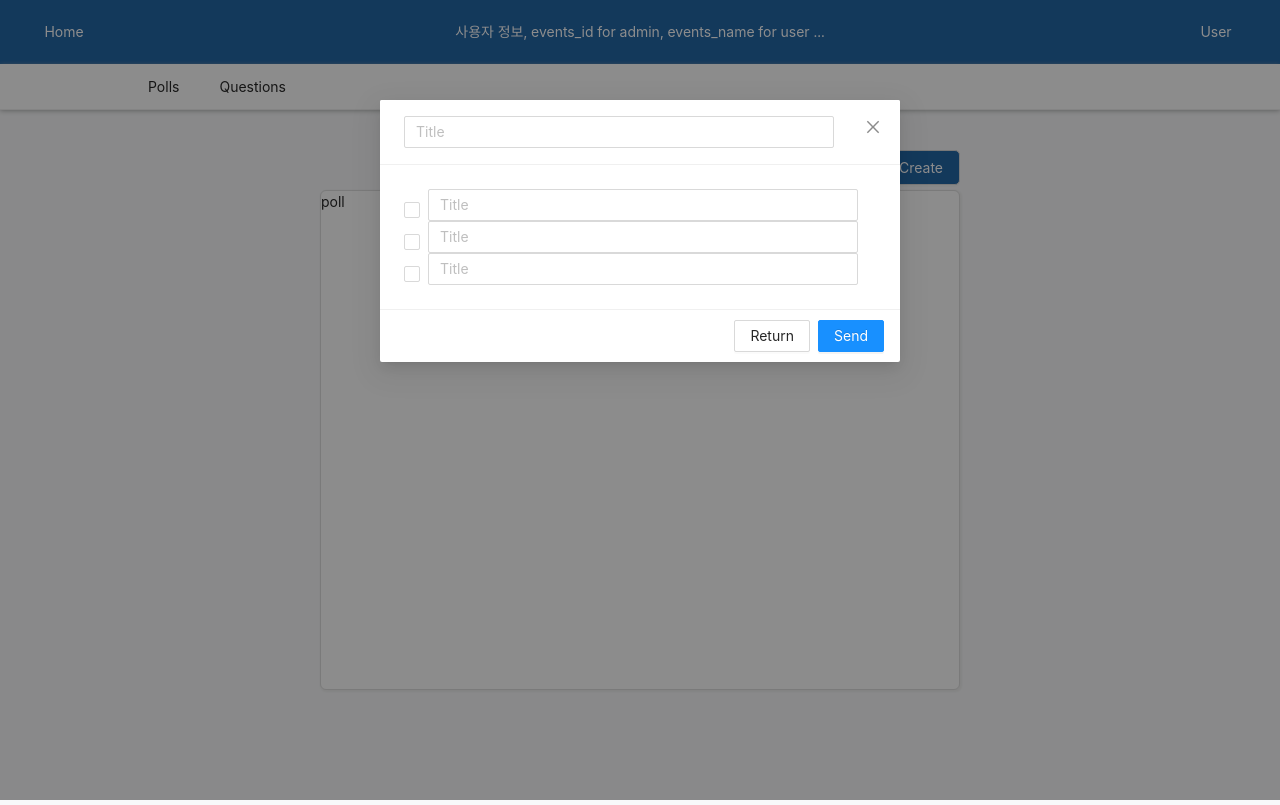
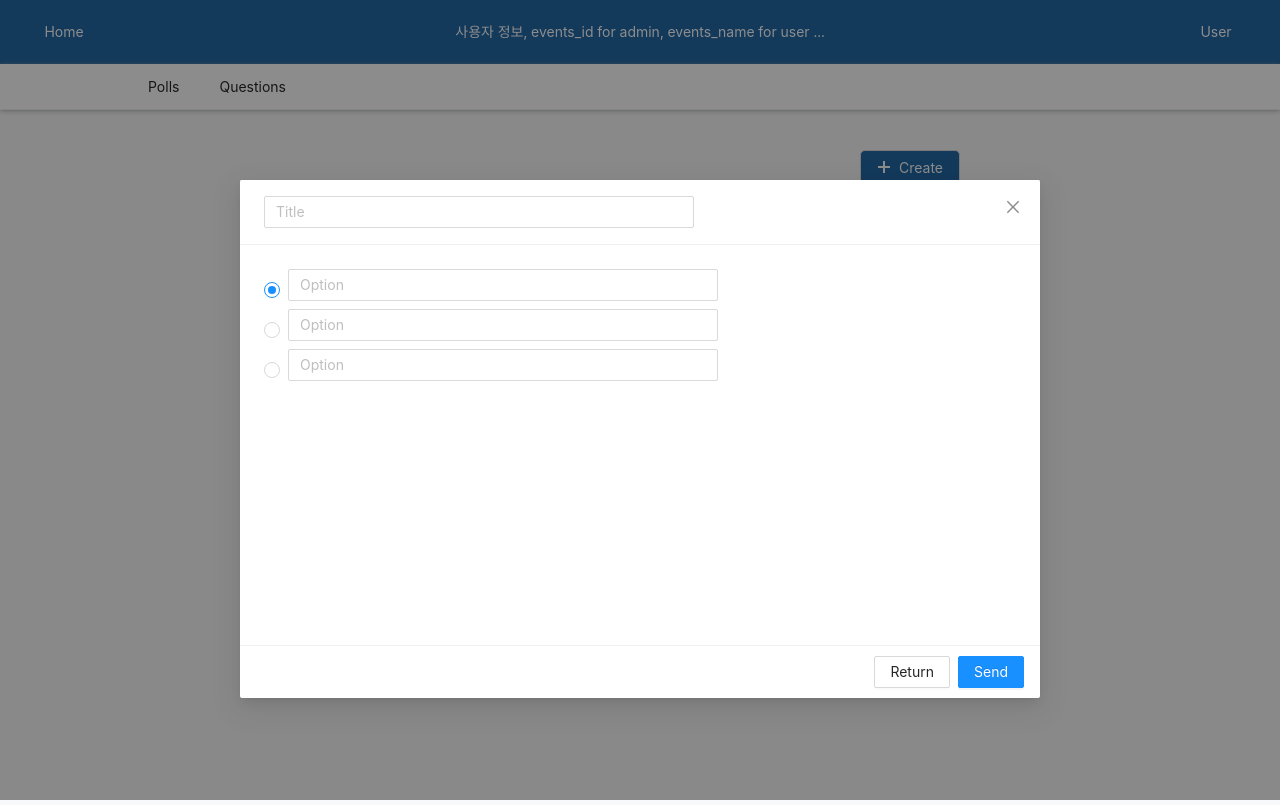
Before and after one commit to heokyeongju/bliond-FE, a React (Create React App) app: page /event/1/polls in a window 1280 px wide. Both pictures are taken after a click on the button "Create". Built offline with nearby package versions, Linux system fonts and the light colour scheme; a small style sheet from the web is missing.

Commit message:
poll modal 페이지 수정

```diff
--- a/src/Event/Poll.css
+++ b/src/Event/Poll.css
@@ -34,13 +34,18 @@
 }
 
 .text{
+  min-width: 300px;
   width: 430px;
 }
 
 .pollContent {
-  magin : 10%;
+  margin : 13px;
   /*display: flex;*/
   /*!*flex-wrap: wrap;*!*/
   /*flex-direction : column ;*/
   /*justify-content: space-between;*/
 }
+
+.modal {
+  height :80%;
+}
--- a/src/Event/Poll.js
+++ b/src/Event/Poll.js
@@ -1,16 +1,19 @@
-import { Button, Checkbox, Col, Row, Modal, Input} from 'antd';
+import { Button, Checkbox, Col, Row, Modal, Input, Radio, Space} from 'antd';
 
 import React, { useState } from 'react';
 import { PlusOutlined } from '@ant-design/icons';
 import './Poll.css';
 
-const onChange = (e) => {
-    console.log(`checked = ${e.target.checked}`);
-};
-
 const { TextArea } = Input;
 
 function Poll() {
+
+    const [value, setValue] = useState(1);
+
+    const onChange = (e) => {
+        console.log('radio checked', e.target.value);
+        setValue(e.target.value);
+    };
 
     const [loading, setLoading] = useState(false);
     const [open, setOpen] = useState(false);
@@ -57,11 +60,15 @@ function Poll() {
             </div>
 
             <Modal
+                width={800}
+                style={{ top: 180}}
+                bodyStyle={{height:400}}
                 open={open}
                 title={
                     <TextArea
                         className="text"
-                        placeholder="Title" autoSize/>}
+                        placeholder="Title" autoSize
+                        maxLength={50} />}
 
                 onOk={handleOk}
                 onCancel={handleCancel}
@@ -74,29 +81,27 @@ function Poll() {
                     </Button>,
                 ]}>
 
-                <div className="pollContent">
-                    <Checkbox onChange={onChange}>
-                        <TextArea
+                <Radio.Group onChange={onChange} value={value}>
+                    <Space direction="vertical">
+                        <Radio value={1}>
+                            <TextArea
                             className="text"
-                        placeholder="Title" autoSize maxLength={20} />
-                    </Checkbox>
-                </div>
-                <div className="pollContent">
-                    <Checkbox onChange={onChange}>
-                        <TextArea
+                            placeholder="Option" autoSize maxLength={25} />
+                        </Radio>
+                        <Radio value={2}>
+                            <TextArea
                             className="text"
-                            placeholder="Title" autoSize maxLength={20} />
-                    </Checkbox>
-                </div>
-                <div className="pollContent">
-                    <Checkbox onChange={onChange}>
-                        <TextArea
+                            placeholder="Option" autoSize maxLength={25} />
+                        </Radio>
+                        <Radio value={3}>
+                            <TextArea
                             className="text"
-                            placeholder="Title" autoSize maxLength={20} />
-                    </Checkbox>
-                </div>
+                            placeholder="Option" autoSize maxLength={25} />
+                        </Radio>
+
+                    </Space>
+                </Radio.Group>
             </Modal>
-
         </div>
     );
 }
```
